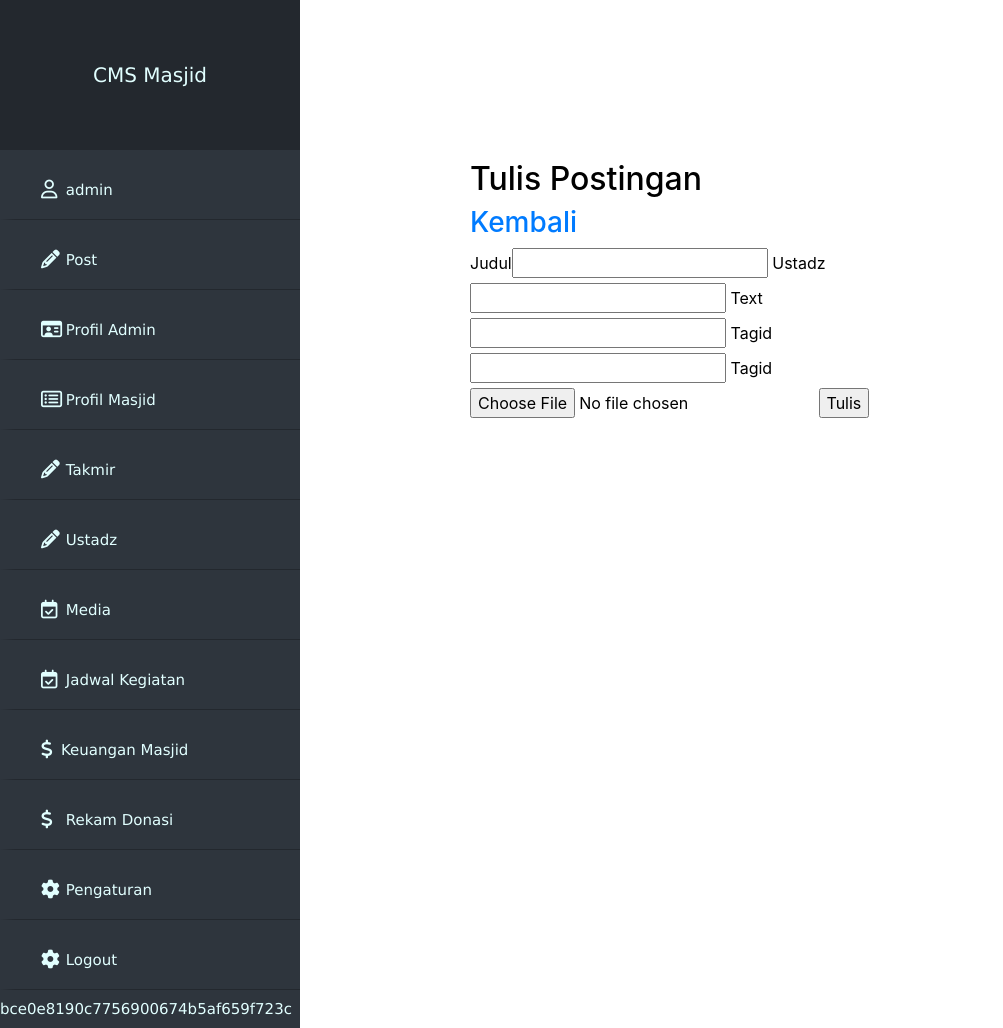
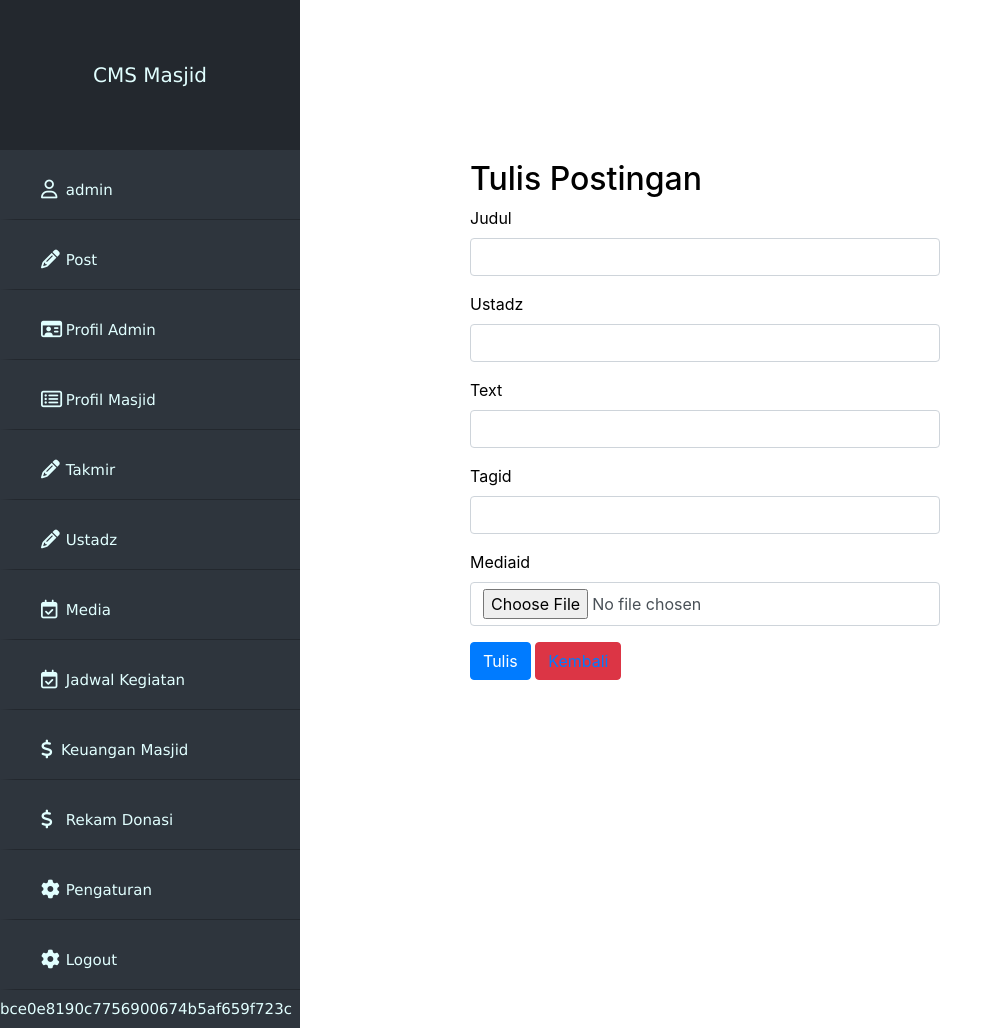
Before and after one commit to fahrul98/cms-masjid, a CodeIgniter app: page /database/index.php/post/tulis in a window 1280 px wide. Shown: the top 1028 px of the page, without its empty margins (0-1003 px from the left). Run offline with CodeIgniter, Linux system fonts and the light colour scheme; some libraries are stand-ins or nearby versions.

Commit message:
add css post
seng kelewat

```diff
--- a/application/views/vkmasjid.php
+++ b/application/views/vkmasjid.php
@@ -10,7 +10,7 @@ kmsaldo
 */
 
 ?>
-<div class="container" style="margin-left: 400px; margin-top: 50px;">
+<div class="container" style="margin-left: 400px; margin-top: 50px;"	>
 	<h2><?php echo $page; ?></h2>
 <?php
 if ($page=="Keuangan Masjid") {
--- a/application/views/vpost.php
+++ b/application/views/vpost.php
@@ -49,31 +49,62 @@ $n = 1;
 		 ?>
 	</table>
 <button class="btn"><i class="fa fa-pencil-square-o"> </i><a href="<?php echo base_url('post/tulis');?>"> Tulis postingan</a></button>
-<button class="btn"><i class="fa fa-pencil-square-o"> </i><a href="<?php echo base_url('pengunjung/post');?>"> Tampil Semua </a></button>
+<button type="submit" class="btn " name="submit" value="kembali"><a style="text-decoration: none; text-decoration-color: white" href="<?php echo base_url('pengunjung/post');?>">Tampil Semua</a></button>
+
 <?php }else if ($page=="Tulis Postingan") {?>
 	<h2><?php echo $page; ?></h2>
-<h3><a href="<?php echo base_url('post');?>">Kembali</a></h3>
+
 	<?php echo form_open('post/dbtulis','class=form');	?>
-	<label for="judul">Judul</label><input type="text" name="judul" value="">
-	<label for="ustadz">Ustadz</label><input type="text" name="ustadz" value="">
-	<label for="text">Text</label><input type="textarea" name="text" value="">
-	<label for="tagid">Tagid</label><input type="textarea" name="tagid" value="">
-	<label for="mediaid">Tagid</label><input type="file" name="mediaid" value="">
-	<input type="submit" name="submit" value="Tulis">
+	<div class="form-group">
+		<label for="judul">Judul</label>
+		<input type="text" class="form-control" name="judul" value="">
+	</div>
+	<div class="form-group">
+		<label for="ustadz">Ustadz</label>
+		<input type="text" class="form-control" name="ustadz" value="">
+	</div>
+	<div class="form-group">
+		<label for="text">Text</label>
+		<input type="textarea" class="form-control" name="text" value="">
+	</div>
+	<div class="form-group">
+		<label for="tagid">Tagid</label>
+		<input type="textarea" class="form-control" name="tagid" value="">
+	</div>
+	<div class="form-group">
+		<label for="mediaid">Mediaid</label>
+		<input type="file" class="form-control" name="mediaid" value="">
+	</div>
 
+	<button type="submit" class="btn btn-primary" name="submit" value="Tulis">Tulis</button>
+		<button type="submit" class="btn btn-danger" name="submit" value="kembali"><a style="text-decoration: none" href="<?php echo base_url('post');?>">Kembali</a></button>
 <?php }else if ($page=="Ubah Postingan") {?>
 	<h2><?php echo $page; ?></h2>
-	<h3><a href="<?php echo base_url('post');?>">Kembali</a></h3>
-	<a href="<?php echo base_url('post/dbhapus/'.$post->postid) ?>">Hapus Post</a>
+
 	<?php echo form_open('post/dbubah','class=form');	?>
 	<input type="hidden" name="postid" value="<?php echo $post->postid;?>">
-	<label for="judul">Judul</label><input type="text" name="judul" value="<?php echo $post->psjudul;?>">
-	<label for="ustadz">Ustadz</label><input type="text" name="ustadz" value="<?php echo $post->psustadz;?>">
-	<label for="text">Text</label><input type="textarea" name="text" value="<?php echo $post->pstext;?>">
-	<label for="text">Tagid</label><input type="textarea" name="tagid" value="<?php echo $post->tagid;?>">
-	<input type="submit" name="submit" value="Tulis">
+	<div class="form-group">
+		<label for="judul">Judul</label>
+		<input type="text" class="form-control" name="judul" value="<?php echo $post->psjudul;?>">
+	</div>
+	<div class="form-group">
+		<label for="ustadz">Ustadz</label>
+		<input type="text" class="form-control" name="ustadz" value="<?php echo $post->psustadz;?>">
+	</div>
+	<div class="form-group">
+		<label for="text">Text</label>
+		<input type="textarea" class="form-control" name="text" value="<?php echo $post->pstext;?>">
+	</div>
+	<div class="form-group">
+		<label for="text">Tagid</label>
+		<input type="textarea" class="form-control" name="tagid" value="<?php echo $post->tagid;?>">
+	</div>
 
 
+
+	<button type="submit" class="btn btn-primary" name="submit" value="Tulis">Update</button>
+	<button type="submit" class="btn btn-danger" name="submit" value="hapus"><a style="text-decoration: none" href="<?php echo base_url('post/dbhapus/'.$post->postid);?>">Hapus Post</a></button>
+	<button type="submit" class="btn btn-danger" name="submit" value="kembali"><a style="text-decoration: none" href="<?php echo base_url('post');?>">Kembali</a></button>
 <?php
 //view berdasarkan idpost
 }else if ($mode=="view") {?>
@@ -88,7 +119,7 @@ $n = 1;
 //view semua post
 }else if ($mode=="viewall") {?>
 	<h2><?php echo $page; ?></h2>
-	<table class="table">
+	<table class="table table-bordered table-striped table-hover">
 		<thead>
 			<th>No.</th>
 			<th>Judul</th>
@@ -97,6 +128,7 @@ $n = 1;
 			<th>Tag</th>
 		</thead>
 <?php
+
 
 $n = 1;
 		foreach ($cmpost as $v) {
@@ -111,5 +143,6 @@ $n = 1;
 		}
 		 ?>
 	</table>
+	<button type="submit" class="btn btn-danger" name="submit" value="kembali"><a style="text-decoration: none" href="<?php echo base_url('post');?>">Kembali</a></button>
 <?php } ?>
 </div>
```
